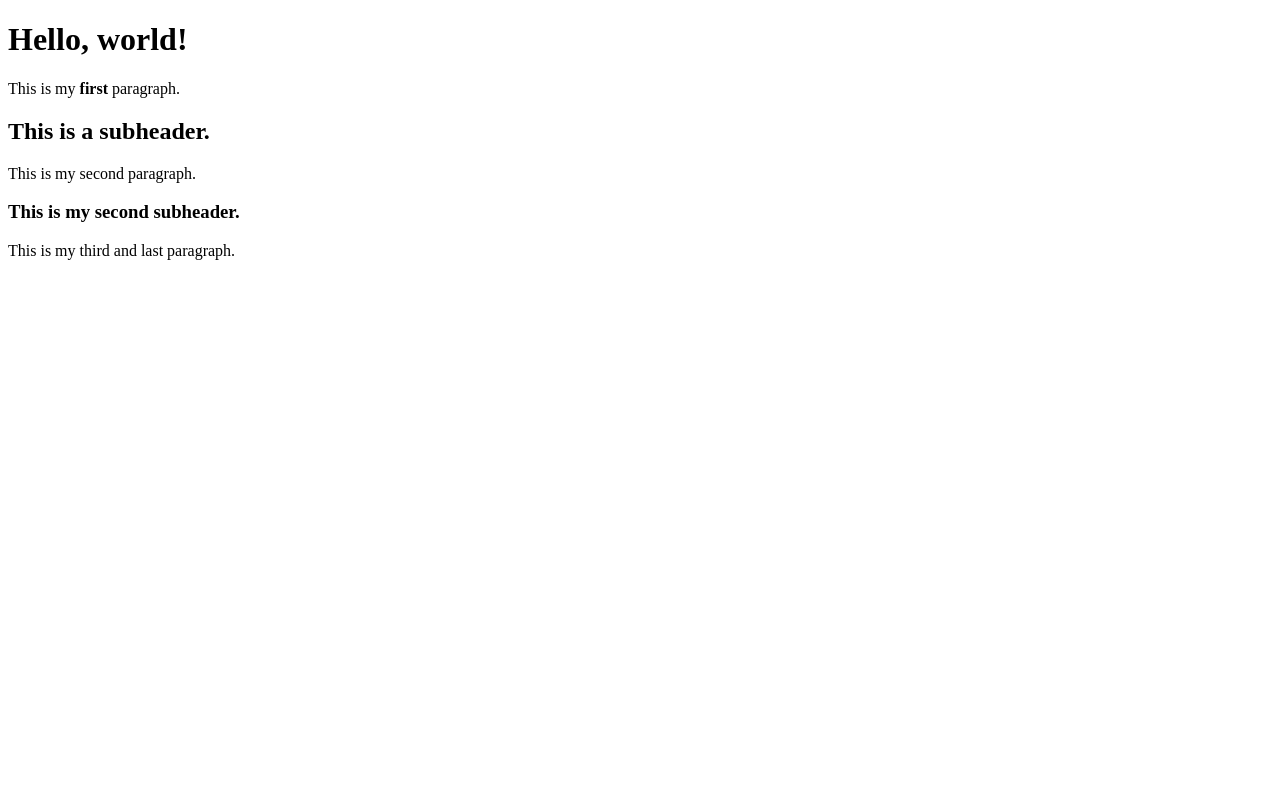
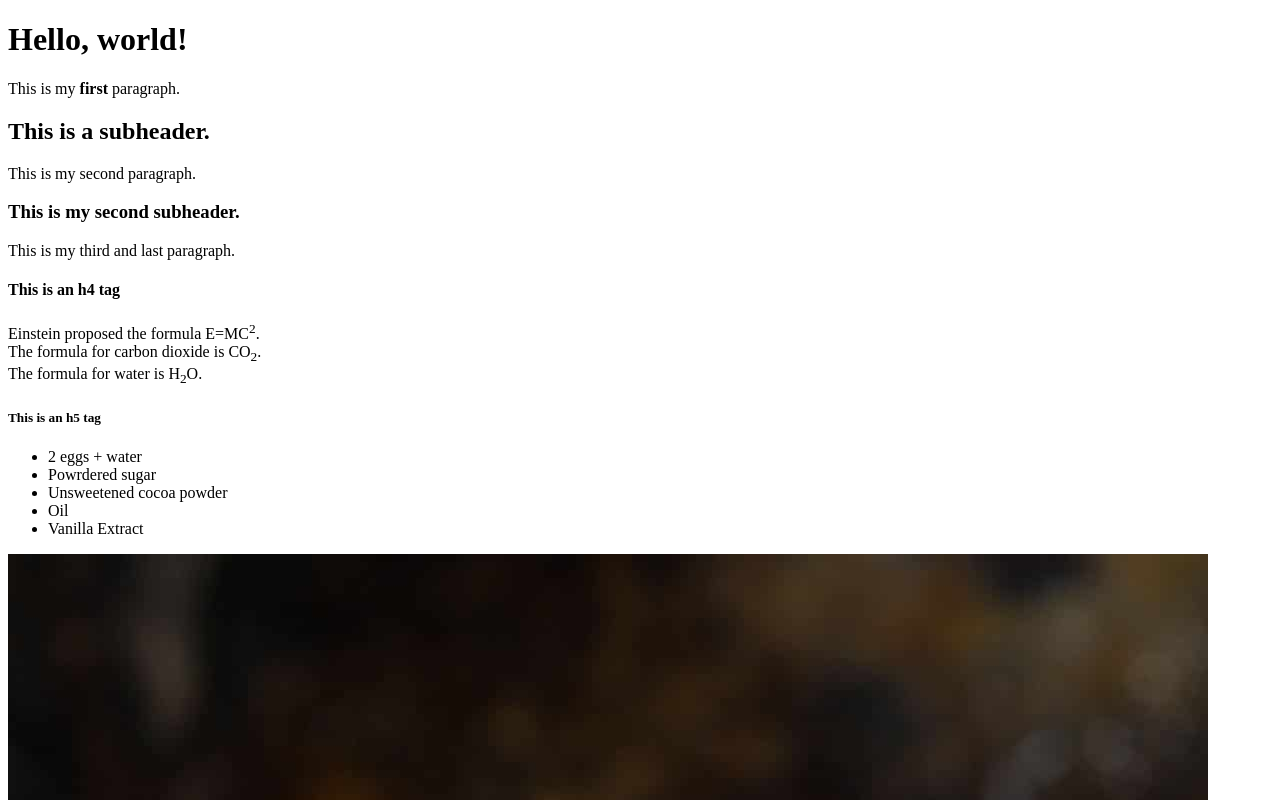
Before and after one commit to jhecht123/html-css-0, a plain HTML site: page index.html in a window 1280 px wide. Shown: the top 800 px of the page. Drawn offline with Linux system fonts and the light colour scheme.

Commit message:
Unorderd list, list items, and images were added.

```diff
--- a/index.html
+++ b/index.html
@@ -10,5 +10,18 @@
             <p>This is my second paragraph.</p>
         <h3>This is my second subheader.</h3>
             <p>This is my third and last paragraph.</p>
+        <h4>This is an h4 tag</h4>
+            <p>Einstein proposed the formula E=MC<sup>2</sup>.
+                <br/>The formula for carbon dioxide is CO<sub>2</sub>.
+                <br/>The formula for water is H<sub>2</sub>O.</p>
+        <h5>This is an h5 tag</h5>
+            <ul>
+                <li>2 eggs + water</li>
+                <li>Powrdered sugar</li>
+                <li>Unsweetened cocoa powder</li>
+                <li>Oil</li>
+                <li>Vanilla Extract</li>
+            </ul>
+            <img src="Images/Chocolate-Brownie-Recipe-5.jpg"
     </body>
 </html>
```
Also changed, not shown: Images/Chocolate-Brownie-Recipe-5.jpg (added).
